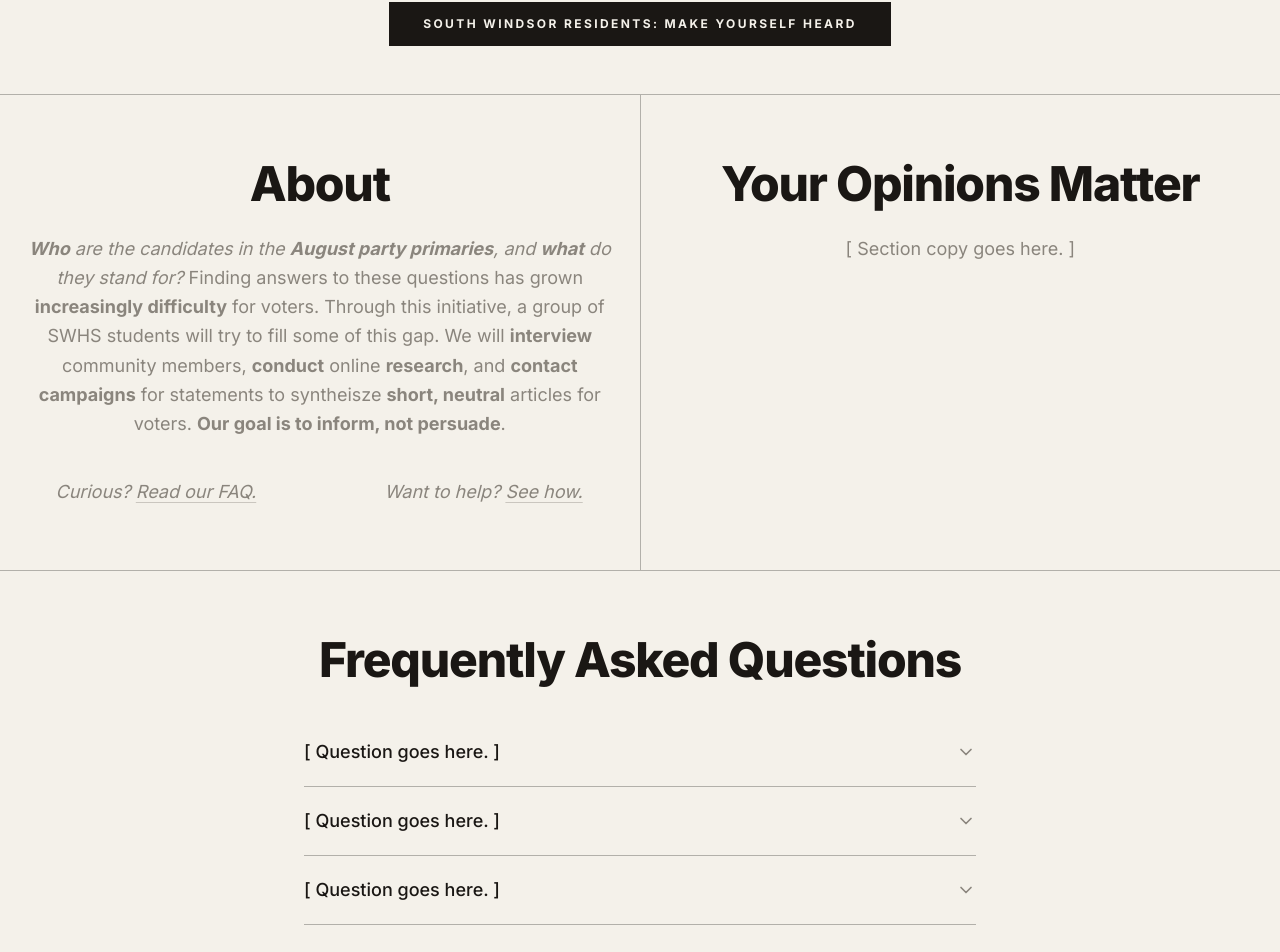
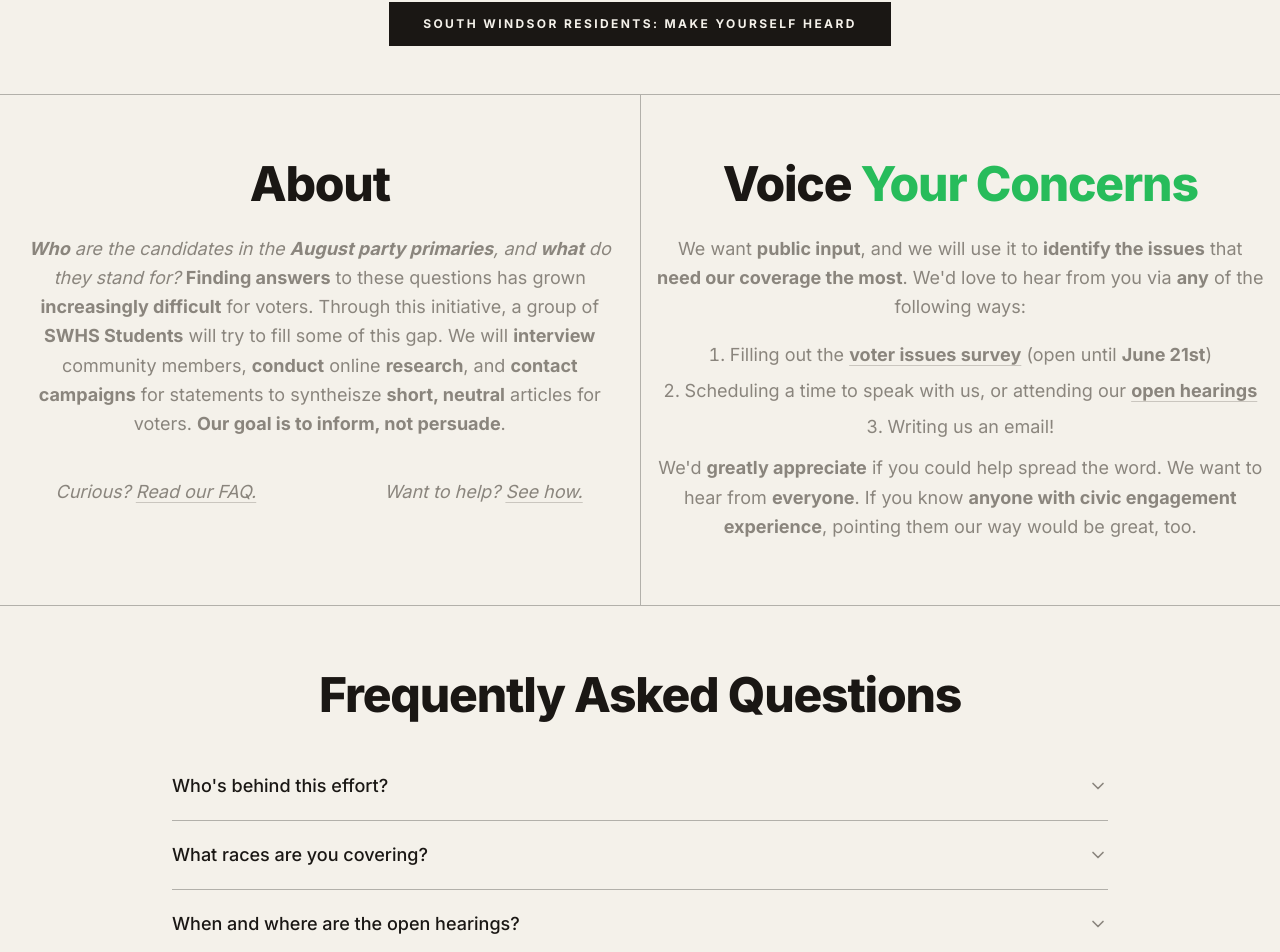
Before and after one commit to RoogerMao/swvs, a Next.js app: page / in a window 1280 px wide. Shown: the part 277-1229 px from the top of the page. Built offline with nearby package versions, Linux system fonts and the light colour scheme.

Commit message:
final draft done, just have to add links tmr

```diff
--- a/app/page.tsx
+++ b/app/page.tsx
@@ -6,15 +6,39 @@ const linkClass =
   "cursor-pointer underline decoration-muted/40 underline-offset-4 transition-colors hover:text-accent hover:decoration-accent";
 
 export default function Home() {
-  const [highlight, setHighlight] = useState(false);
+  const [opinionsFlash, setOpinionsFlash] = useState(false);
+  const [faqFlash, setFaqFlash] = useState(false);
 
-  const flashOpinions = () => {
-    setHighlight(true);
+  const flash = (targetId: string, setter: (value: boolean) => void) => {
+    setter(true);
     document
-      .getElementById("opinions")
+      .getElementById(targetId)
       ?.scrollIntoView({ behavior: "smooth", block: "center" });
-    setTimeout(() => setHighlight(false), 1600);
+    setTimeout(() => setter(false), 1600);
   };
+
+  // Per-item FAQ open state (lifted so links can open a specific item).
+  const [openFaqs, setOpenFaqs] = useState<boolean[]>(() =>
+    faqs.map(() => false)
+  );
+  const [faqFlashIndex, setFaqFlashIndex] = useState<number | null>(null);
+
+  const toggleFaq = (i: number) =>
+    setOpenFaqs((prev) => prev.map((value, idx) => (idx === i ? !value : value)));
+
+  const openAndFlashFaq = (i: number) => {
+    if (i < 0) return;
+    setOpenFaqs((prev) => prev.map((value, idx) => (idx === i ? true : value)));
+    setFaqFlashIndex(i);
+    document
+      .getElementById(`faq-item-${i}`)
+      ?.scrollIntoView({ behavior: "smooth", block: "center" });
+    setTimeout(() => setFaqFlashIndex(null), 1600);
+  };
+
+  const openHearingsIndex = faqs.findIndex((faq) =>
+    faq.q.toLowerCase().includes("open hearings")
+  );
 
   return (
     <div className="flex flex-1 justify-center bg-background">
@@ -61,8 +85,8 @@ export default function Home() {
               {/* Intentionally left blank — copy to come */}
               <p className="text-lg leading-relaxed text-muted">
                 <i><b>Who</b> are the candidates in the <b>August party primaries</b>, and <b>what</b> do they stand for?</i>
-                {" "}Finding answers to these questions has grown <b>increasingly difficulty</b> for voters.
-                {" "}Through this initiative, a group of SWHS students will try to fill some of this gap.
+                {" "}<b>Finding answers</b> to these questions has grown <b>increasingly difficult</b> for voters.
+                {" "}Through this initiative, a group of <b>SWHS Students</b> will try to fill some of this gap.
                 {" "}We will <b>interview</b> community members, <b>conduct</b> online <b>research</b>, and <b>contact campaigns</b> for statements to syntheisze <b>short, neutral</b> articles for voters.
                 {" "}<b>Our goal is to inform, not persuade</b>.
               </p>
@@ -71,13 +95,21 @@ export default function Home() {
               <div className="mt-10 grid grid-cols-1 gap-8 text-lg text-muted sm:grid-cols-2 sm:gap-12">
                 <p className="italic">
                   Curious?{" "}
-                  <a href="#faq" className={linkClass}>
+                  <button
+                    type="button"
+                    onClick={() => flash("faq-heading", setFaqFlash)}
+                    className={linkClass}
+                  >
                     Read our FAQ.
-                  </a>
+                  </button>
                 </p>
                 <p className="italic">
                   Want to help?{" "}
-                  <button type="button" onClick={flashOpinions} className={linkClass}>
+                  <button
+                    type="button"
+                    onClick={() => flash("opinions", setOpinionsFlash)}
+                    className={linkClass}
+                  >
                     See how.
                   </button>
                 </p>
@@ -88,30 +120,159 @@ export default function Home() {
           <div className="px-4 py-12 transition-colors hover:bg-black/[0.04] sm:flex-1 sm:py-16">
             <SectionLabel
               id="opinions"
-              className={highlight ? "text-accent" : "text-foreground"}
+              className={opinionsFlash ? "text-accent" : "text-foreground"}
             >
-              Your Opinions Matter
+              Voice <span className="text-accent">Your Concerns</span>
             </SectionLabel>
 
             <div className="mx-auto mt-6 max-w-2xl text-center">
               <p className="text-lg leading-relaxed text-muted">
-                [ Section copy goes here. ]
+                We want <b>public input</b>, and we will use it to <b>identify the issues</b> that <b>need our coverage the most</b>.
+                {" "} We&apos;d love to hear from you via <b>any</b> of the following ways:
+              </p>
+              <ol className="mt-2 list-decimal list-inside text-lg leading-loose text-muted">
+                <li className="pt-2">
+                  Filling out the
+                  {" "}<a
+                  href=""
+                  target="_blank"
+                  rel="noopener noreferrer"
+                  className={linkClass}
+                  >
+                    <b>voter issues survey</b>
+                  </a>
+                  {" "}(open until <b>June 21st</b>)
+                </li>
+                <li>
+                  Scheduling a time to speak with us, or attending our{" "}
+                  <button
+                    type="button"
+                    onClick={() => openAndFlashFaq(openHearingsIndex)}
+                    className={linkClass}
+                  >
+                    <b>open hearings</b>
+                  </button>
+                </li>
+                <li className="pb-2">
+                  Writing us an email!
+                </li>
+              </ol>
+              <p className="text-lg leading-relaxed text-muted">
+                We&apos;d <b>greatly appreciate</b> if you could help spread the word. We want to hear from <b>everyone</b>.
+                {" "}If you know <b>anyone with civic engagement experience</b>, pointing them our way would be great, too.
               </p>
             </div>
           </div>
         </section>
 
         {/* ── Frequently Asked Questions ───────────────────────────── */}
-        <section id="faq" className="border-t border-rule/30 px-4 py-12 sm:py-16">
-          <SectionLabel>Frequently Asked Questions</SectionLabel>
+        <section id="faq" className="border-t border-rule/30 px-4 py-12 sm:py-16 hover:bg-black/[0.04]">
+          <SectionLabel
+            id="faq-heading"
+            className={faqFlash ? "text-accent" : "text-foreground"}
+          >
+            Frequently Asked Questions
+          </SectionLabel>
 
-          <div className="mx-auto mt-8 max-w-2xl">
+          <div className="mx-auto mt-8 w-full lg:w-3/4">
             {faqs.map((faq, i) => (
-              <details key={i} className="group border-b border-rule/30">
-                <summary className="flex cursor-pointer list-none items-center justify-between gap-4 py-5 text-lg font-medium text-foreground [&::-webkit-details-marker]:hidden">
-                  <span>{faq.q}</span>
+              <FaqItem
+                key={i}
+                id={`faq-item-${i}`}
+                q={faq.q}
+                a={faq.a}
+                open={openFaqs[i]}
+                flash={faqFlashIndex === i}
+                onToggle={() => toggleFaq(i)}
+              />
+            ))}
+          </div>
+        </section>
+      </main>
+    </div>
+  );
+}
+
+const faqs: { q: string; a: React.ReactNode }[] = [
+  {
+    q: "Who's behind this effort?",
+    a: (
+      <>
+        Hey! My name is Roger Mao, and I graduated from SWHS in 2025. I&apos;m a
+        rising sophomore at Brown, and I&apos;m running this opportunity{" "}
+        <b>independent of any party or candidate</b>. I want to see how much
+        lowering information barriers can increase political participation.
+        I&apos;ve paid to host this website and promote this initiative out of
+        pocket, with all costs totalling to less than $1,000.
+      </>
+    ),
+  },
+  {
+    q: "What races are you covering?",
+    a: (
+      <>
+        For the sake of scale and due to facilitator availability, this project
+        will cover the August party primaries South Windsor residents can
+        participate in. This initiative expected to cover the Republican
+        primaries for Governor, Lieutenant Governor, and the 1st Congressional
+        District, alongside the Democratic primaries for the 1st Congressional
+        District and Governor.{" "}
+        <a
+          href="https://ctmirror.org/2026/05/16/ryan-fazio-wins-the-ct-gop-nomination-for-governor/"
+          target="_blank"
+          rel="noopener noreferrer"
+          className={linkClass}
+        >
+          <b>However, the Republican primaries resolved on May 16th, 2026.</b>
+        </a>{" "}
+        Although this leaves only Democratic primaries to cover,{" "}
+        <b>we would love to hear concerns from all voters</b>, and will record
+        them for future coverage by <i>The Bobcat Prowl</i>. This initiative, if
+        taken up by another facilitator, may also extend into the fall for the
+        general elections.
+      </>
+    ),
+  },
+  {
+    q: "When and where are the open hearings?",
+    a: "We will share more information shortly!",
+  },
+];
+
+function FaqItem({
+  q,
+  a,
+  open,
+  flash,
+  onToggle,
+  id,
+}: {
+  q: string;
+  a: React.ReactNode;
+  open: boolean;
+  flash: boolean;
+  onToggle: () => void;
+  id?: string;
+}) {
+  return (
+    <div id={id} className="scroll-mt-24 border-b border-rule/30">
+      <button
+        type="button"
+        onClick={onToggle}
+        aria-expanded={open}
+        className="flex w-full cursor-pointer items-center justify-between gap-4 py-5 text-left text-lg font-medium text-foreground"
+      >
+        <span
+          className={`transition-colors duration-300 ${
+            flash ? "text-accent" : ""
+          }`}
+        >
+          {q}
+        </span>
         <svg
-                    className="size-5 shrink-0 text-muted transition-transform duration-200 group-open:rotate-180"
+          className={`size-5 shrink-0 text-muted transition-transform duration-300 ${
+            open ? "rotate-180" : ""
+          }`}
           viewBox="0 0 24 24"
           fill="none"
           stroke="currentColor"
@@ -122,22 +283,21 @@ export default function Home() {
         >
           <path d="M6 9l6 6 6-6" />
         </svg>
-                </summary>
-                <p className="pb-5 leading-relaxed text-muted">{faq.a}</p>
-              </details>
-            ))}
+      </button>
+
+      {/* grid-rows 0fr → 1fr gives a smooth height animation */}
+      <div
+        className={`grid transition-[grid-template-rows] duration-300 ease-in-out ${
+          open ? "grid-rows-[1fr]" : "grid-rows-[0fr]"
+        }`}
+      >
+        <div className="overflow-hidden">
+          <p className="pb-5 leading-relaxed text-muted">{a}</p>
         </div>
-        </section>
-      </main>
+      </div>
     </div>
   );
 }
-
-const faqs = [
-  { q: "[ Question goes here. ]", a: "[ Answer goes here. ]" },
-  { q: "[ Question goes here. ]", a: "[ Answer goes here. ]" },
-  { q: "[ Question goes here. ]", a: "[ Answer goes here. ]" },
-];
 
 function SectionLabel({
   children,
```
Lines whose indentation alone changed are shown as unchanged.
